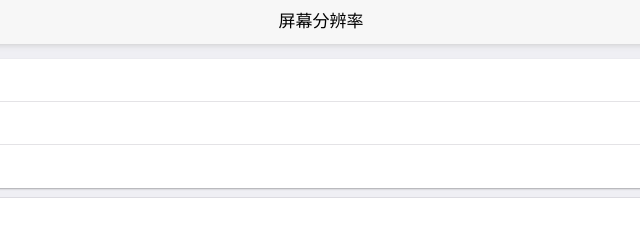
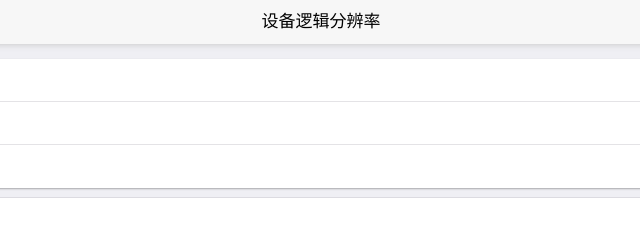
Before and after one commit to lifancn/lifancn.github.com, a plain HTML site: page index.html in a window 1280 px wide. Shown: the top 240 px of the page, 319-959 px from the left. Drawn offline with Linux system fonts and the light colour scheme.

Commit message:
Update index.html

```diff
--- a/index.html
+++ b/index.html
@@ -10,7 +10,7 @@
 	<body>
 		<header class="mui-bar mui-bar-nav">
 			<a class="mui-action-back mui-icon mui-icon-left-nav mui-pull-left"></a>
-			<h1 class="mui-title language" data-lan="Screen Resolution">屏幕分辨率</h1>
+			<h1 class="mui-title language" data-lan="Device Logic Resolution">设备逻辑分辨率</h1>
 		</header>
 		<div class="mui-content">
 			<div class="mui-card">
```
